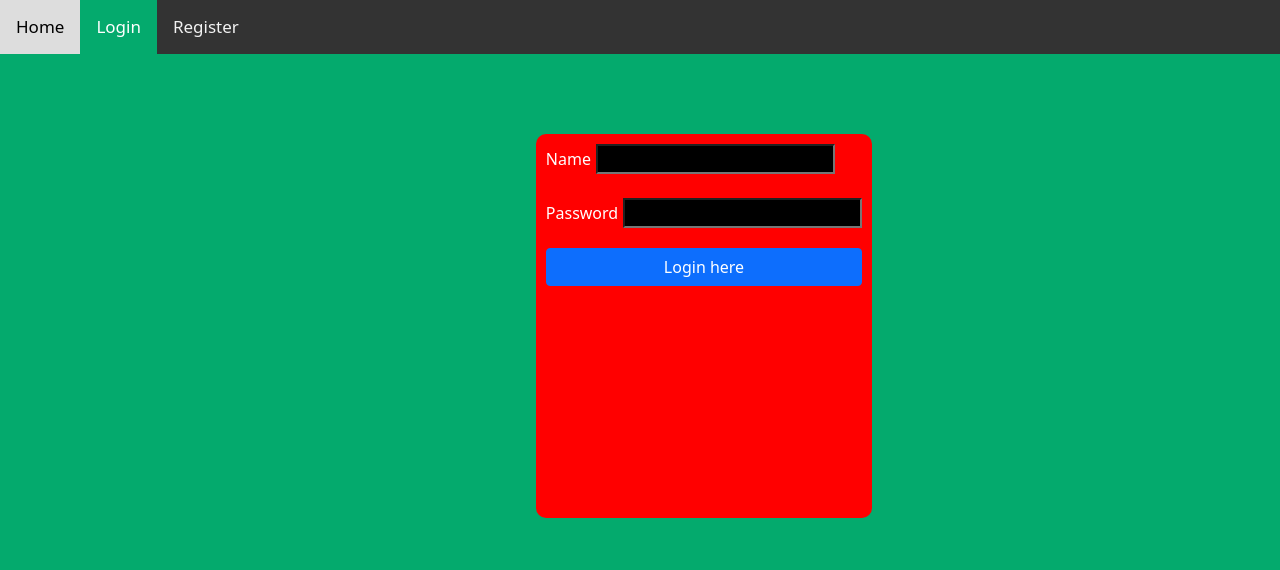
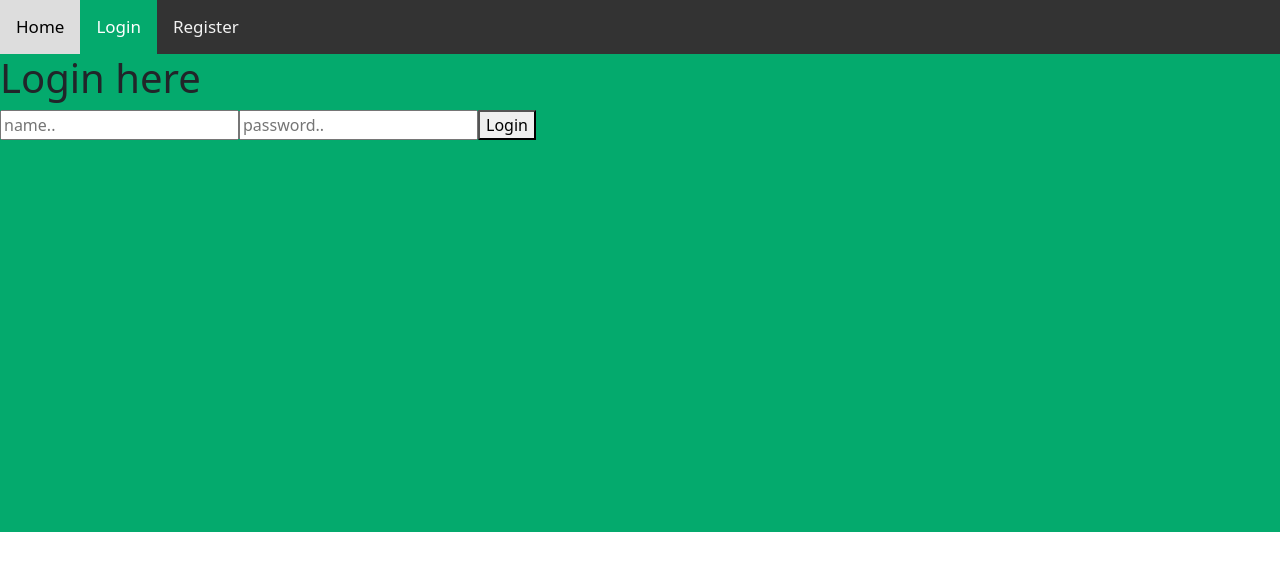
Before and after one commit to Tuneinfaisal/Account-app, a React (Create React App) app: page / in a window 1280 px wide. Shown: the top 570 px of the page. Built offline with nearby package versions, Linux system fonts and the light colour scheme.

Commit message:
login and transaction is working and reflecting

```diff
--- a/src/App.js
+++ b/src/App.js
@@ -10,10 +10,7 @@ import Passbook from "./Passbook"
 import Alluser from "./Alluser";
 
 export default () => {
-    // const [token, setToken] = useState();
-    // if(!token) {
-    //     return <Login setToken={setToken} />
-    //   }
+    const [name , setName] = useState()
     return (
         <div>
             <Menu></Menu>
@@ -23,16 +20,16 @@ export default () => {
                     <Home/>
                 </Route>
                 <Route exact path="/">
-                    <Login/>
+                    <Login setName={setName}/>
                 </Route>
                 <Route exact path="/Register">
                     <Register/>
                 </Route>
                 <Route exact path="/TranPage">
-                    <TranPage/>
+                    <TranPage name = {name}/>
                 </Route>
                 <Route exact path="/Dashboard">
-                    <Dashboard/>
+                    <Dashboard name = {name} setName={setName}/>
                 </Route>
                 <Route exact path="/Passbook">
                     <Passbook/>
--- a/src/Dashboard.js
+++ b/src/Dashboard.js
@@ -1,14 +1,14 @@
 import React from "react";
-import { Link } from "react-router-dom";
+import { Link , useHistory } from "react-router-dom";
 
-export default function home() {
+export default function Dashboard(props) {
+    let history = useHistory()
 
-    // const tracsactionHandler = (e) => {
-    //     e.preventDefault();
-    //     return(
-    //             <Link to="./"></Link>
-    //     )
-    // }
+    const logoutHandler = (e) => {
+        e.preventDefault();
+        props.setName("")
+        history.push('/')
+    }
 
     return (
         <>
@@ -30,7 +30,8 @@ export default function home() {
                 <Link to="/TranPage" className="button-30" >{" "}
                     Transaction Page{" "}
                 </Link>
-                <Link to="/" className="button-17">Log out</Link>
+                {/* <Link to="/" className="button-17">Log out</Link> */}
+                <button className="button-30" onClick={logoutHandler}> logout</button>
                 <br />
             </div>
         </>
--- a/src/Login.js
+++ b/src/Login.js
@@ -1,83 +1,55 @@
+import axios  from "axios";
 import { useState } from "react";
-import { Link } from "react-router-dom";
-export default function Form() {
-    const [name, setName] = useState("");
-    const [password, setPassword] = useState("");
-    const [submitted, setSubmitted] = useState(false);
-    const [error, setError] = useState(false);
-    const handleName = (e) => {
-        setName(e.target.value);
-        setSubmitted(false);
-    };
-    const handlePassword = (e) => {
-        setPassword(e.target.value);
-        setSubmitted(false);
-    };
-    const handleSubmit = (e) => {
-        e.preventDefault();
-        if (name === "" || password === "") {
-            setError(true);
-        } else {
-            setSubmitted(true);
-            setError(false);
-        }
-    };
+import { Redirect ,useHistory }  from "react-router-dom";
+// import { Link } from "react-router-dom";
 
-    const sucessMsg = () => {
-        return (
-            <div
-                className="success"
-                style={{ display: submitted ? "" : "none" }}
-            >
-                <h1>User {name} successfully registered!!</h1>
-            </div>
-        );
-    };
+function App(props) {
+    let history = useHistory()
 
-    const errorMessage = () => {
-        return (
-            <div
-                className="error"
-                style={{
-                    display: error ? "" : "none",
-                }}
-            >
-                <h1> Enter all the fields</h1>
-            </div>
-        );
-    };
+    const [name , setName] = useState("");
+    const [password , setPassword] = useState("");
 
-    return (
-        <div className="form">
-            <div className="messages">
-                {errorMessage()}
-                {sucessMsg()}
-            </div>
+    const [loginInfo , setloginInfo] = useState("")
 
-            <form>
-                <label className="label">Name</label>
-                <input
-                    onChange={handleName}
-                    className="input"
-                    value={name}
-                    type="text"
-                />
-                <br />
-                <br />
-                <label className="label">Password</label>
-                <input
-                    onChange={handlePassword}
-                    className="input"
-                    value={password}
-                    type="password"
-                />
-                <br />
 
-                {/* <button onClick={handleSubmit} className="button-17" type="submit">Login</button> */}
-                <Link to="/Dashboard" className="btn btn-primary" >
-                    Login here
-                </Link>
-            </form>
+    const Login =  async() => {
+      const  resp =  await axios.post("http://localhost:8000/api/v1/account/login", {
+            name : name,
+            password : password
+        })
+        console.log(resp)
+        setloginInfo("user " + resp.data.name +  " login succefully")
+        props.setName(resp.data.name)
+        if(resp.data.name != "" )
+        history.push('/Dashboard')
+        // return <Redirect to="/Dashboard"/>
+        // .then((response)=>{
+        //     if(response.data.message){
+        //         setloginInfo(response.data.message)
+        //     }else{
+        //         setloginInfo(response.data[0].name)
+        //     }
+        // });
+    }
+
+    return(
+        <div className="App">
+        <div className="Login">
+            <h1>Login here</h1>
+            <input type="text" placeholder="name.." onChange={(e) =>{ setName(e.target.value); }}/>
+            <input type="password" placeholder="password.."  onChange={(e) =>{ setPassword(e.target.value);}}/>
+            <button onClick={Login}> Login </button>
         </div>
-    );
+
+        <h1>{setloginInfo}</h1>
+        </div>
+    )
 }
+
+    {/* <button onClick={handleSubmit} className="button-17" type="submit">Login</button> */}
+                // <Link to="/Dashboard" className="btn btn-primary" >
+                //     Login here
+                // </Link>
+
+
+export default App;
--- a/src/Menu.js
+++ b/src/Menu.js
@@ -10,6 +10,7 @@ export default () => {
                     <NavLink exact to="/home">Home</NavLink>
                     <NavLink exact to="/">Login</NavLink>
                     <NavLink to="/register">Register</NavLink>
+                    {/* <NavLink to="/Dashboard">Dashboard</NavLink> */}
                 </nav>
             </div>
         </>
--- a/src/TranPage.js
+++ b/src/TranPage.js
@@ -25,21 +25,24 @@ import Axios from "axios";
 <li> Name: "faisal", Balance: 30000, Password: "lmn"  </li>
 <li> Name: "asif", Balance: 40000, Password: "xyz"   </li></> */
 
-export default () => {
+export default (props) => {
 
-    const [name, setName] = useState("Asif");
+    const [name, setName] = useState("");
     const [amount, setAmount] = useState(0);
     const [transactionType, setTransactionType] = useState("");
     // const name = "Asif";
-    const url = `http://localhost:8000/api/v1/account/${name}/transaction`;
+    const url = `http://localhost:8000/api/v1/account/${props.name}/transaction`;
 
-    const proceedButtonHandler = (e) => {
+    const proceedButtonHandler = async (e) => {
         e.preventDefault();
-        Axios.post(url,{
-            // name: name,
+      const resp =  await Axios.post(url,{
+            name: name,
             amount: amount,
             transactionType: transactionType
         })
+        console.log(props.name)
+        // setName(resp.data.name)
+        // console.log(name);
         console.log(amount);
         console.log(transactionType);
 
```
